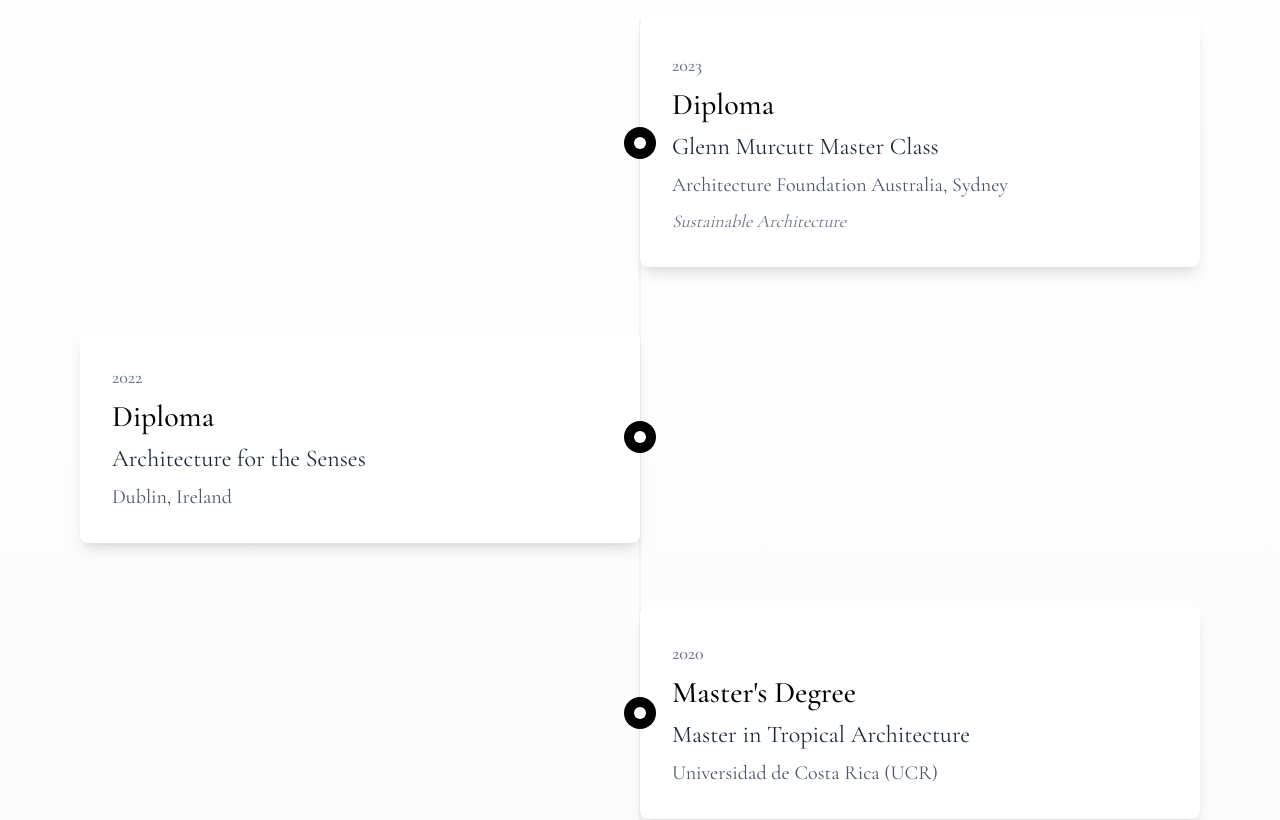
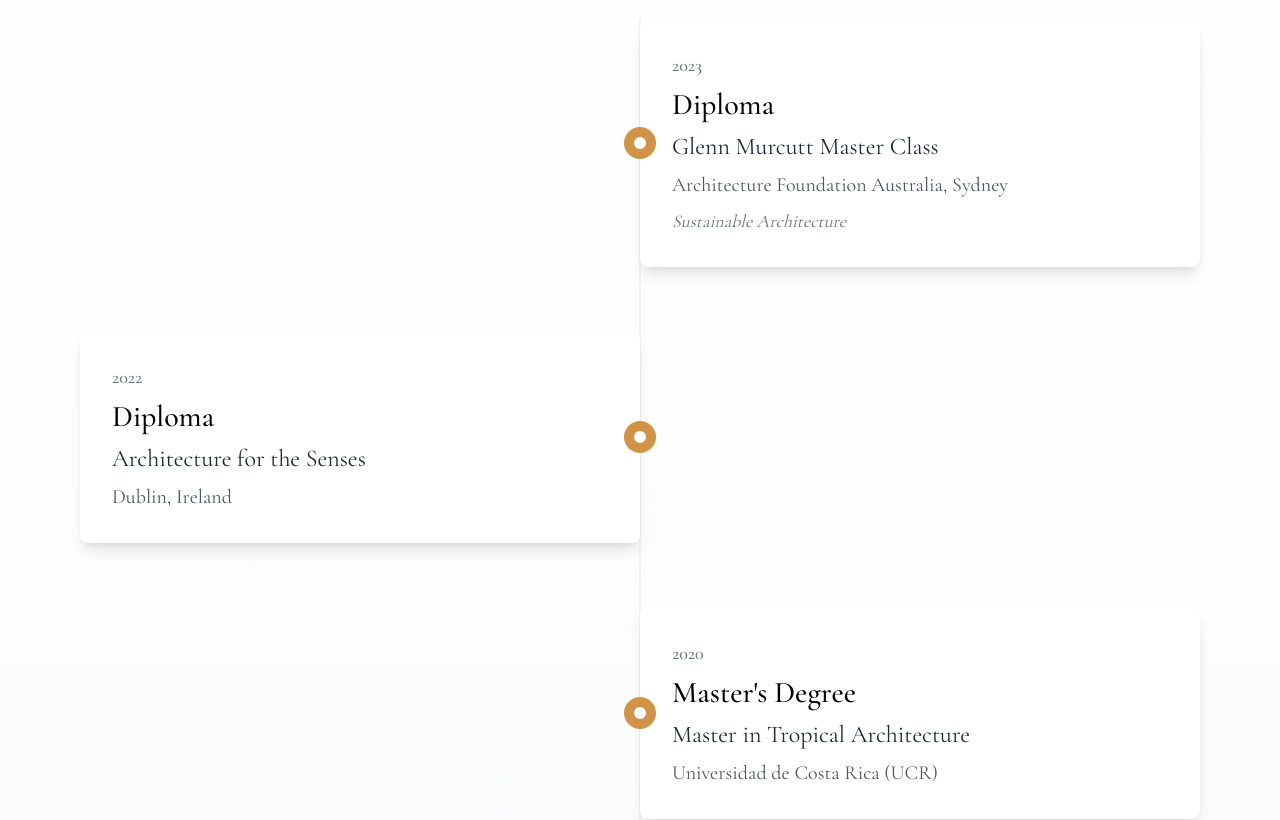
Before and after one commit to botflowlab/AndresCastroWebsite, a React (Vite) app: page /arquitecto in a window 1280 px wide. Shown: the part 1680-2500 px from the top of the page. Built offline with nearby package versions, Linux system fonts and the light colour scheme; a web font is replaced by a local one.

Commit message:
Updated Experience.jsx

```diff
--- a/src/pages/architect/Experience.jsx
+++ b/src/pages/architect/Experience.jsx
@@ -59,7 +59,7 @@ export default function Experience() {
                   index % 2 === 0 ? 'md:flex-row-reverse' : ''
                 }`}
               >
-                <div className="absolute left-4 md:left-1/2 w-8 h-8 bg-black rounded-full transform -translate-x-1/2 flex items-center justify-center">
+                <div className="absolute left-4 md:left-1/2 w-8 h-8 bg-[#D19345] rounded-full transform -translate-x-1/2 flex items-center justify-center">
                   <div className="w-3 h-3 bg-white rounded-full"></div>
                 </div>
 
```
